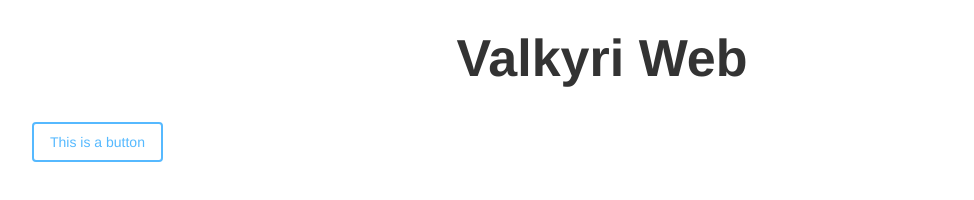
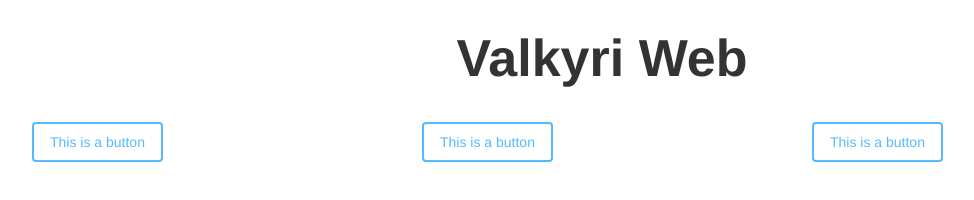
Before and after one commit to valkyriweb/get_shit_done, a plain HTML site: page index.html in a window 1280 px wide. Shown: the whole page, without its empty margins (38-1012 px from the left). Drawn offline with Linux system fonts and the light colour scheme; a web font is replaced by a local one.

Commit message:
Adding stuff

```diff
--- a/index.html
+++ b/index.html
@@ -26,8 +26,21 @@
         <div class="container">
 					<h1 class="text-center" style="font-weight: 700;"> Valkyri Web</h1>
 
+						<div class="row">
+							<div class="col-md-4">
                 <br>
                 <button type="button" class="btn btn-info">This is a button</button>
+							</div>
+							<div class="col-md-4">
+                <br>
+                <button type="button" class="btn btn-info">This is a button</button>
+							</div>
+							<div class="col-md-4">
+                <br>
+                <button type="button" class="btn btn-info">This is a button</button>
+							</div>
+						</div>
+
 
         </div>
     </div>
```
